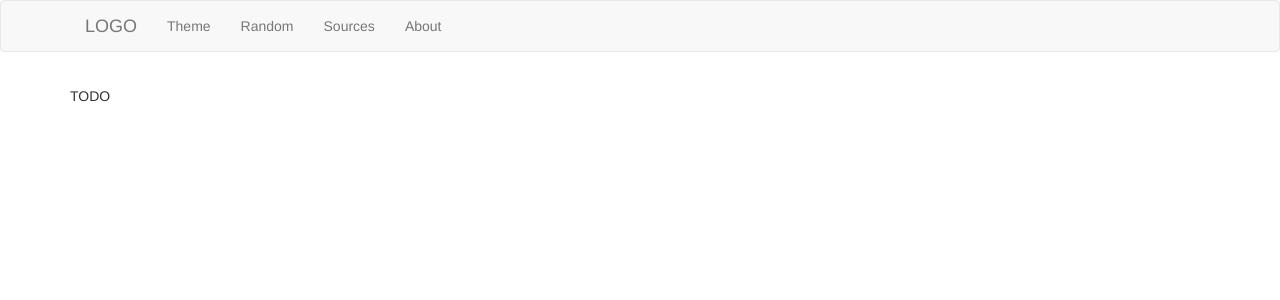
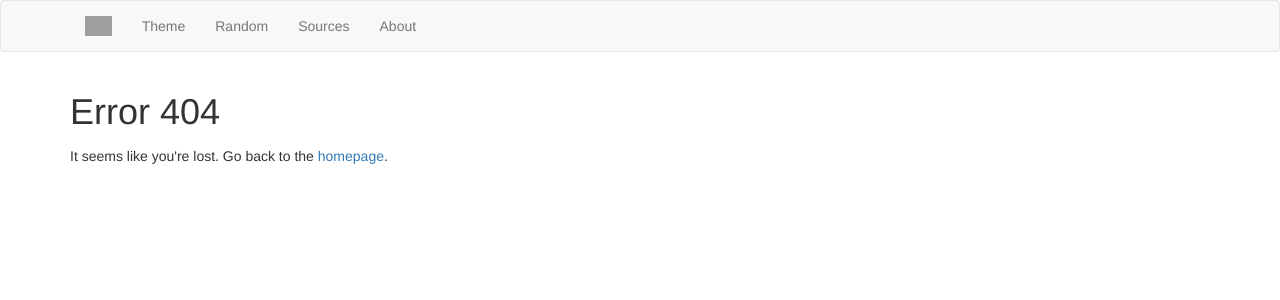
Before and after one commit to 3991/MakeDecisionApp, a Flask app: page /error in a window 1280 px wide. Shown: the top 300 px of the page. Run offline with Flask 2, Linux system fonts and the light colour scheme; parts of the project's set-up code (start-up, migrations or seed data) failed here and were passed over; some libraries are stand-ins or nearby versions; grey boxes are pictures that could not be loaded.

Commit message:
good things

```diff
--- a/flask_app.py
+++ b/flask_app.py
@@ -1,8 +1,9 @@
-from flask import Flask, render_template, Markup
+from flask import Flask, render_template, Markup, abort
 from flask_sqlalchemy import SQLAlchemy
 
 app = Flask(__name__)
 app.config["DEBUG"] = True
+
 
 app.config["SQLALCHEMY_DATABASE_URI"] = SQLALCHEMY_DATABASE_URI
 app.config["SQLALCHEMY_POOL_RECYCLE"] = 299
@@ -32,6 +33,12 @@ class Theme(db.Model):
     __tablename__ = "themes"
     id = db.Column(db.Integer, primary_key=True)
     name = db.Column('name', db.Unicode)
+
+class Theme_Tags(db.Model):
+    __tablename__ = "themes_tags"
+    id = db.Column(db.Integer, primary_key=True)
+    theme_id = db.Column(db.Integer, db.ForeignKey('theme.id'))
+    tag_name = db.Column('tag_name', db.Unicode)
 
 
 tags = Tag.query.all()
@@ -68,9 +75,17 @@ def error():
 def theme():
     try:
         themes = Theme.query.all()
-        return render_template('themes.html', themes = themes)
+        themes_tags = Theme_Tags.query.all()
+        if not themes:
+            abort(404)
+        return render_template('themes.html', themes = themes, themes_tags = themes_tags)
     except Exception as e:
         print(e)
 
+@app.errorhandler(404)
+def page_not_found(error):
+    return render_template('errors/404.html'), 404
+
+
 if __name__ == "__main__":
     app.run()
--- a/static/styles/list.css
+++ b/static/styles/list.css
@@ -1,3 +1,12 @@
+.navbar-brand {
+  padding: 0px; /* firefox bug fix */
+}
+.navbar-brand>img {
+  height: 100%;
+  padding: 15px; /* firefox bug fix */
+  width: auto;
+}
+
 .addon {
 background: #fff;
 margin-bottom: 20px;
--- a/templates/article.html
+++ b/templates/article.html
@@ -1,8 +1,4 @@
 {% extends 'layout.html' %}
-
-{% if error %}
-	<div class="alert alert-danger">{{error}}</div>
-{% endif %}
 
 {% block body %}
 		{% for tag in tags %}
--- a/templates/error.html
+++ b/templates/error.html
@@ -1,5 +1,9 @@
 {% extends 'layout.html' %}
 
+{% block title%}Error 404{% endblock%}
+
 {% block body %}
-	<p>TODO</p>
-{% endblock %}
+    <h1>Error 404</h1>
+
+    <p>It seems like you're lost. Go back to the <a href="{{ url_for('home') }}">homepage</a>.</p>
+{% endblock body %}
--- a/templates/includes/_navbar.html
+++ b/templates/includes/_navbar.html
@@ -2,7 +2,7 @@
   <div class="container">
     <div class="collapse navbar-collapse" id="navbarSupportedContent">
       <div class="navbar-header">
-          <a class="navbar-brand" href="/">LOGO</a>
+          <a class="navbar-brand" href="/"><img src="{{ url_for('static',filename='logo.png') }}" alt="logo"/></a>
         </div>
       <div id="navbarSupportedContent" class="collapse navbar-collapse">
         <ul class="nav navbar-nav">
--- a/templates/themes.html
+++ b/templates/themes.html
@@ -5,6 +5,11 @@
 			{% for t in themes %}
 				<li>
 					<h3><p class="text-muted">{{t.name|safe}}</p></h3>
+					{% for t_t in themes_tags %}
+						{% if t_t.theme_id == t.id  %}
+							<a href="#" class="btn btn-default"><span class="text-muted">{{t_t.tag_name}}</span></a>
+						{% endif %}
+					{% endfor %}
 				</li>
 			{% endfor %}
 		</ul>
```
Also changed, not shown: README.md.
